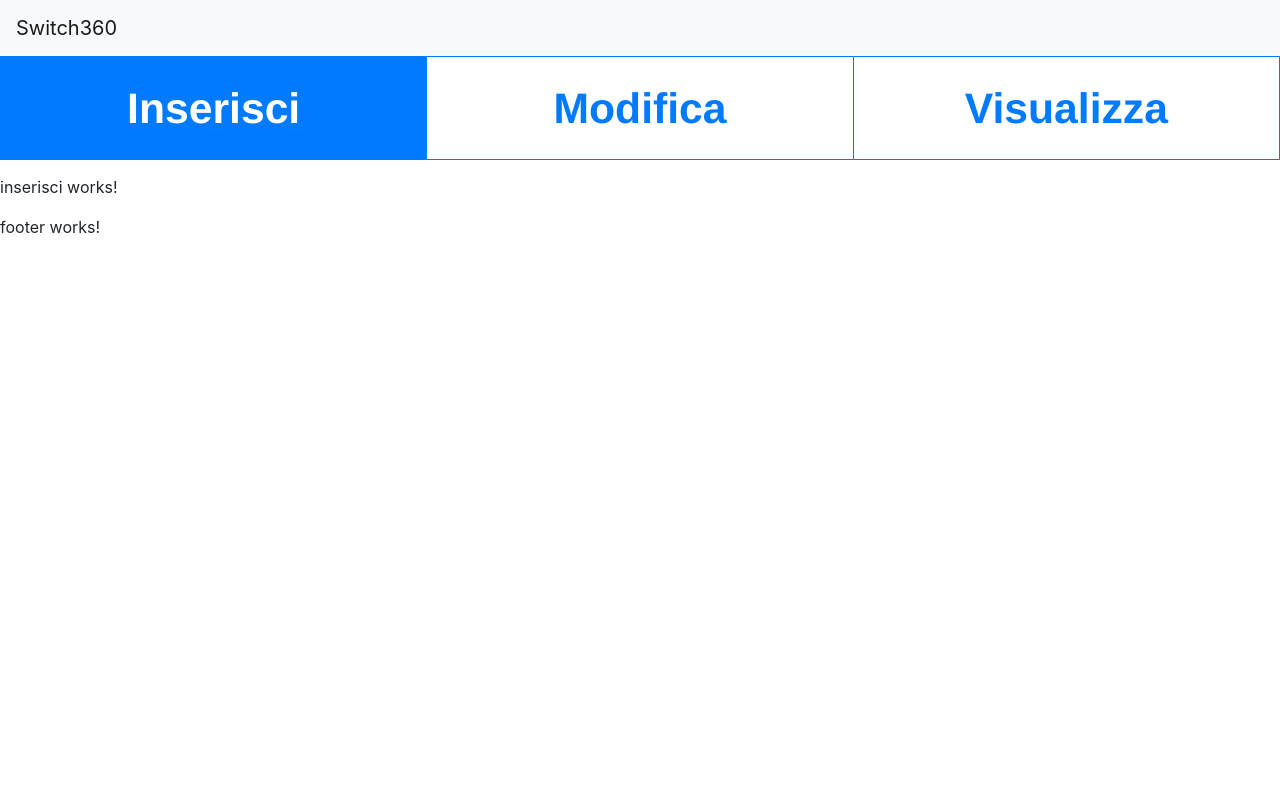
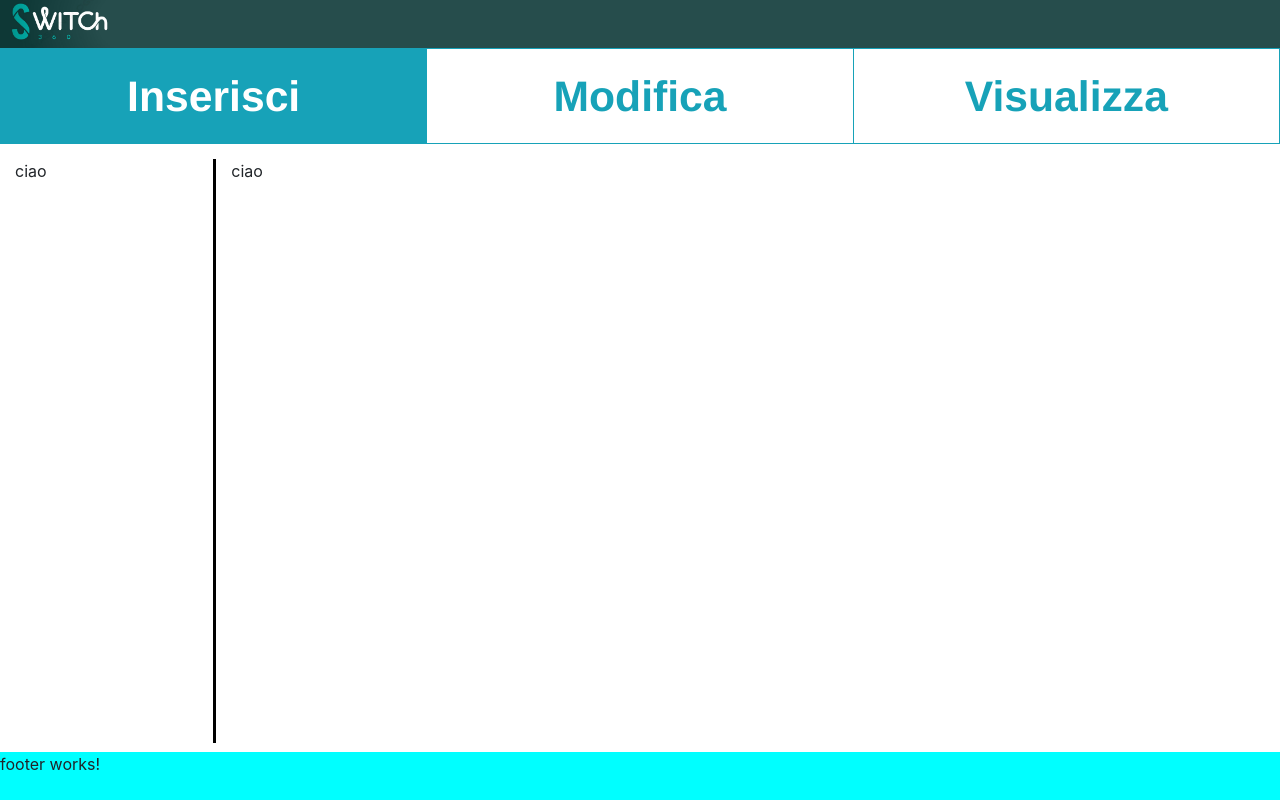
Before and after one commit to NotoRen/Switch360, an Angular app in the folder Switch360/: page / in a window 1280 px wide. Built offline with nearby package versions, Linux system fonts and the light colour scheme.

Commit message:
Struttura pagina + ideazione logo

```diff
--- a/Switch360/src/app/buttons/buttons.component.css
+++ b/Switch360/src/app/buttons/buttons.component.css
@@ -6,7 +6,7 @@
 
 .ciccio{
     width: 34%;
-    height: 104px;
+    height: 12vh;
     border-radius: 0%;
     margin-bottom: 15px;
     font-size: 32pt;
--- a/Switch360/src/app/buttons/buttons.component.html
+++ b/Switch360/src/app/buttons/buttons.component.html
@@ -1,6 +1,6 @@
 
     <div class="btn-group btn-group-lg center large" role="group" aria-label="Basic example">
-      <button [ngClass]="{' btn-outline-primary ':selected!='inserisci',' btn-primary ':selected=='inserisci'}"
+      <button [ngClass]="{' btn-outline-info ':selected!='inserisci',' btn-info ':selected=='inserisci'}"
       class="ciccio btn"
         aria-current="page"
         (click)="onSelect('inserisci')"
@@ -8,7 +8,7 @@
         Inserisci
       </button>
       <button
-      [ngClass]="{' btn-outline-primary ':selected!='modifica',' btn-primary ':selected=='modifica'}"
+      [ngClass]="{' btn-outline-info ':selected!='modifica',' btn-info ':selected=='modifica'}"
       class="ciccio btn"
         aria-current="page"
         (click)="onSelect('modifica')"
@@ -16,7 +16,7 @@
         Modifica
       </button>
       <button
-      [ngClass]="{' btn-outline-primary ':selected!='visualizza','  btn-primary ':selected=='visualizza'}"
+      [ngClass]="{' btn-outline-info ':selected!='visualizza','  btn-info ':selected=='visualizza'}"
       class="ciccio btn"
         aria-current="page"
         (click)="onSelect('visualizza')"
--- a/Switch360/src/app/footer/footer.component.css
+++ b/Switch360/src/app/footer/footer.component.css
@@ -0,0 +1,7 @@
+div{
+    height: 6vh;
+    background-color: aqua;
+    position: absolute;
+    bottom: 0;
+    width: 100%;
+}
--- a/Switch360/src/app/footer/footer.component.html
+++ b/Switch360/src/app/footer/footer.component.html
@@ -1 +1,2 @@
-<p>footer works!</p>
+
+<div><p>footer works!</p></div>
--- a/Switch360/src/app/main/inserisci/inserisci.component.css
+++ b/Switch360/src/app/main/inserisci/inserisci.component.css
@@ -0,0 +1,10 @@
+.separatore{
+    background-color: black;
+    height: auto;
+    width: 3px !important;
+}
+.row{
+    height: 73vh;
+    padding: auto;
+    margin: auto;
+}
--- a/Switch360/src/app/main/inserisci/inserisci.component.html
+++ b/Switch360/src/app/main/inserisci/inserisci.component.html
@@ -1 +1,10 @@
-<p>inserisci works!</p>
+<div class="row">
+    <div class="col-md-2">
+        ciao
+    </div>
+    <div class="separatore"></div>
+    <div class="col-md">
+        ciao
+    </div>
+
+</div>
--- a/Switch360/src/app/main/main.component.html
+++ b/Switch360/src/app/main/main.component.html
@@ -1,4 +1,5 @@
-<app-buttons (featureSelected)="onNavigate($event)"></app-buttons>
+<div><app-buttons (featureSelected)="onNavigate($event)"></app-buttons>
 <app-inserisci *ngIf="visInserisci"></app-inserisci>
 <app-modifica *ngIf="visModifica"></app-modifica>
 <app-visualizza *ngIf="visVisualizza"></app-visualizza>
+</div>
--- a/Switch360/src/app/navbar/navbar.component.css
+++ b/Switch360/src/app/navbar/navbar.component.css
@@ -0,0 +1,9 @@
+.navbar{
+    background-color: #264D4C !important;
+    padding: 0;
+}
+img{
+    margin: 0;
+    padding: 0;
+    height: 6vh;
+}
--- a/Switch360/src/app/navbar/navbar.component.html
+++ b/Switch360/src/app/navbar/navbar.component.html
@@ -1,3 +1,3 @@
 <nav class="navbar navbar-light bg-light">
-    <a class="navbar-brand" href="#">Switch360</a>
+   <img src="../../assets/logo.jpg">
 </nav>
```
Also changed, not shown: Switch360/src/app/shared/highlight.directive.ts (deleted, +0 -11 lines), Switch360/src/assets/logo.jpg (added), 1 other file (tests, documents, lock files or other folders).
